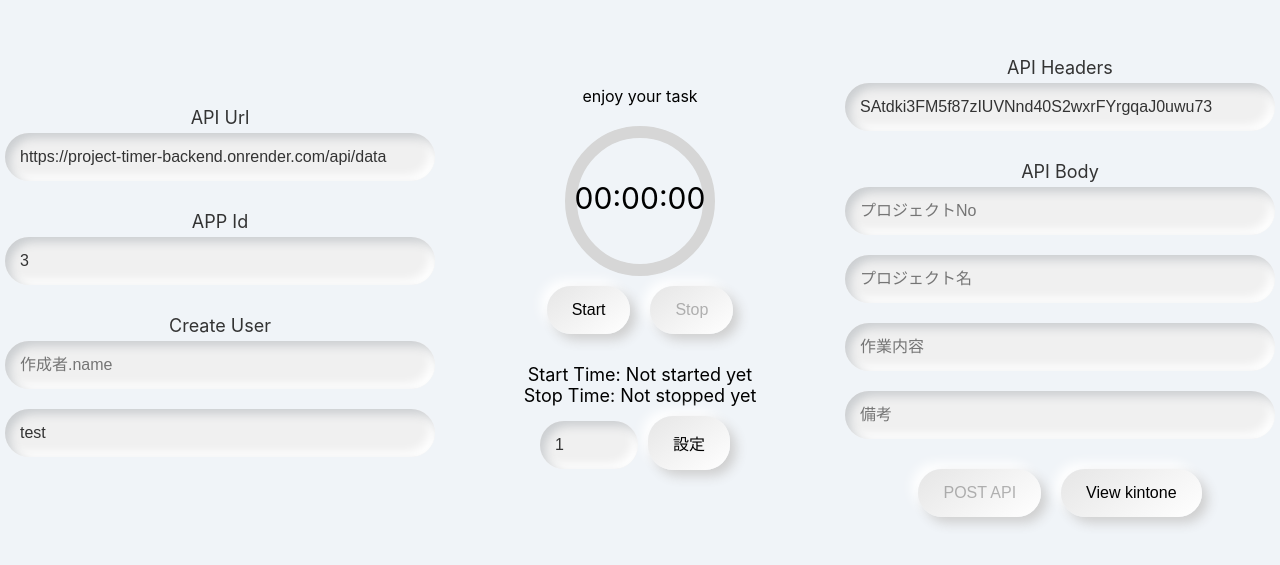
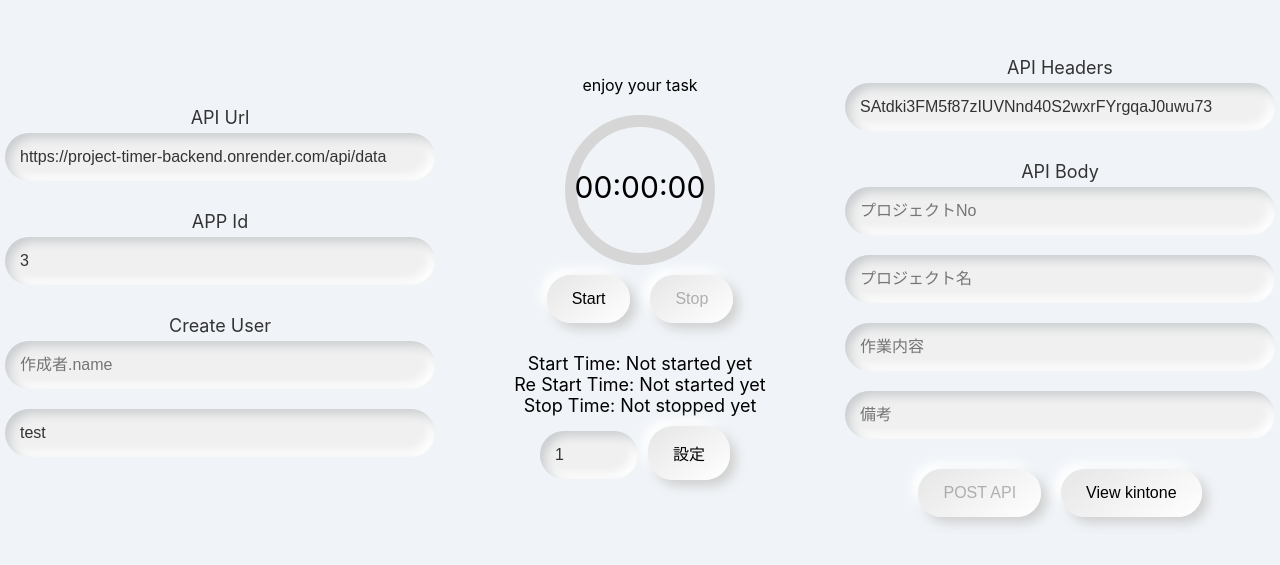
Before and after one commit to yukichi0324/Project-Timer, a React (Create React App) app: page / in a window 1280 px wide. Shown: the part 113-678 px from the top of the page. Built offline with nearby package versions, Linux system fonts and the light colour scheme.

Commit message:
再開時間表示

```diff
--- a/src/App.tsx
+++ b/src/App.tsx
@@ -128,6 +128,7 @@ const App: React.FC = () => {
   const timerRef = useRef<NodeJS.Timeout | null>(null);
 
   const [startTimestamp, setStartTimestamp] = useState<string | null>(null);
+  const [reStartTimestamp, setReStartTimestamp] = useState<string | null>(null);
   const [stopTimestamp, setStopTimestamp] = useState<string | null>(null);
   const [isStopped, setIsStopped] = useState(false);
 
@@ -152,6 +153,8 @@ const App: React.FC = () => {
       setIsStopped(false);
       if (startTimestamp == null) {
         setStartTimestamp(new Date().toLocaleTimeString());
+      }else{
+        setReStartTimestamp(new Date().toLocaleTimeString());
       }
       timerRef.current = setInterval(() => {
         setElapsedTime((prev) => prev + 1);
@@ -198,6 +201,7 @@ const App: React.FC = () => {
     setElapsedTime(0);
     setPercentage(0);
     setStartTimestamp(null);
+    setReStartTimestamp(null);
     setStopTimestamp(null);
     setIsStopped(false);
   };
@@ -397,6 +401,9 @@ const App: React.FC = () => {
             Start Time: {startTimestamp || "Not started yet"}
           </TimestampDisplay>
           <TimestampDisplay>
+            Re Start Time: {reStartTimestamp || "Not started yet"}
+          </TimestampDisplay>
+          <TimestampDisplay>
             Stop Time: {stopTimestamp || "Not stopped yet"}
           </TimestampDisplay>
           <div>
```
